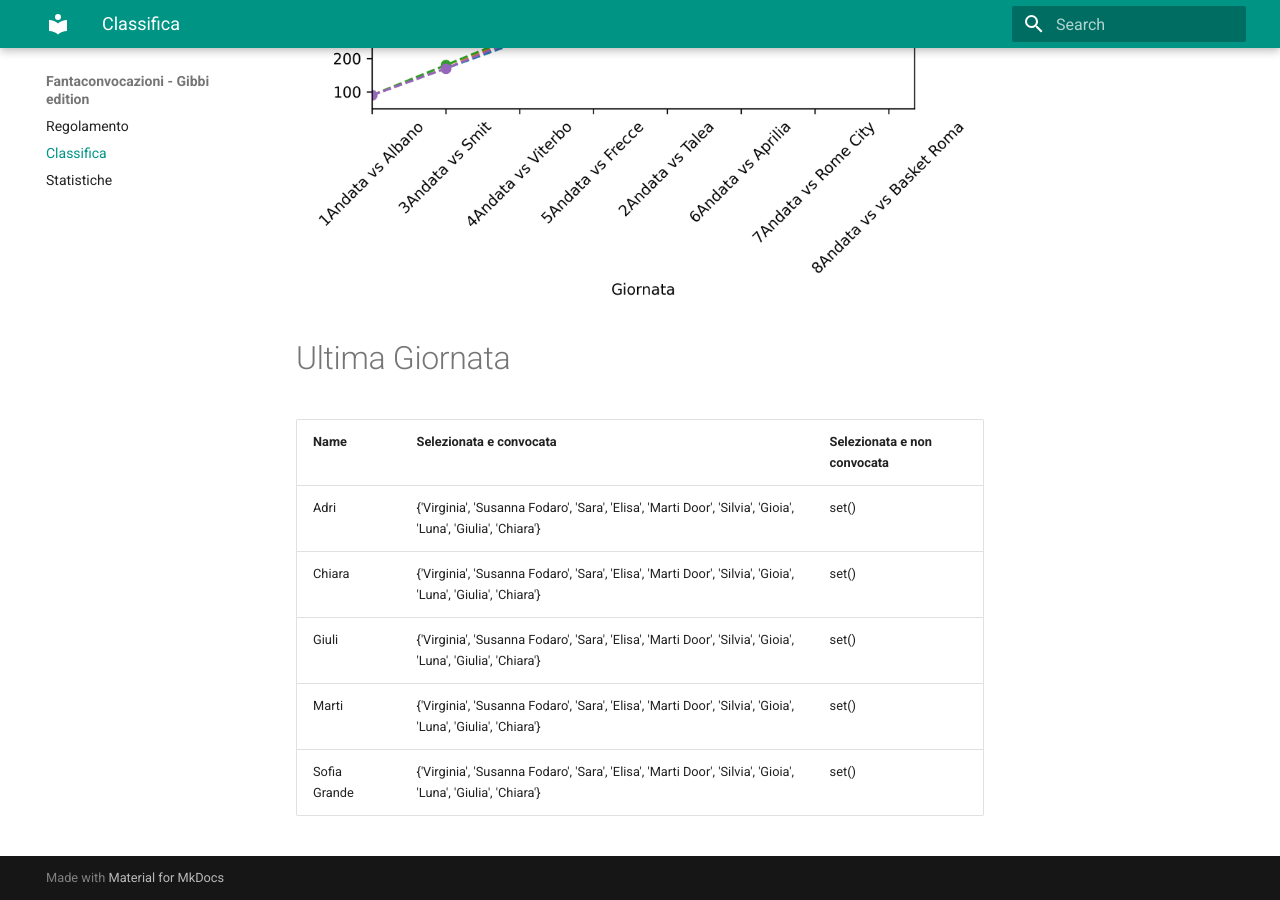
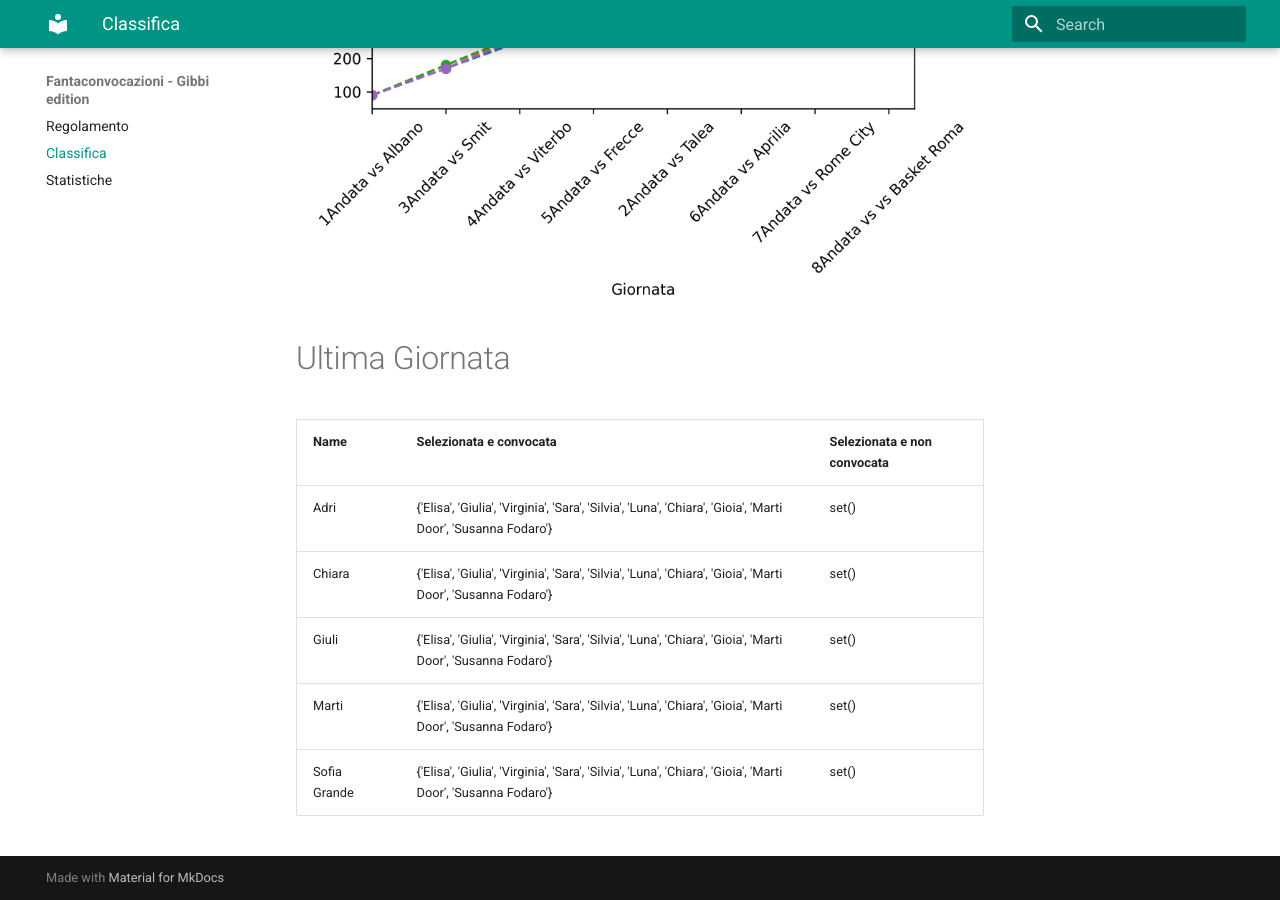
Before and after one commit to martinig94/fantagibbi, an MkDocs documentation site: the page built from docs/Classifica.md, in a window 1280 px wide and 900 px high, scrolled down 810 px. Built offline with MkDocs 1.6.1 and Material for MkDocs 9.7.7, drawn with Linux system fonts in a browser that asks for light colours.

Commit message:
Auto-update from main.py

```diff
--- a/docs/Classifica.md
+++ b/docs/Classifica.md
@@ -18,9 +18,9 @@
 <!-- START_TABLE CORRECT -->
 | Name         | Selezionata e convocata                                                                                      | Selezionata e non convocata   |
 |:-------------|:-------------------------------------------------------------------------------------------------------------|:------------------------------|
-| Adri         | {'Virginia', 'Susanna Fodaro', 'Sara', 'Elisa', 'Marti Door', 'Silvia', 'Gioia', 'Luna', 'Giulia', 'Chiara'} | set()                         |
-| Chiara       | {'Virginia', 'Susanna Fodaro', 'Sara', 'Elisa', 'Marti Door', 'Silvia', 'Gioia', 'Luna', 'Giulia', 'Chiara'} | set()                         |
-| Giuli        | {'Virginia', 'Susanna Fodaro', 'Sara', 'Elisa', 'Marti Door', 'Silvia', 'Gioia', 'Luna', 'Giulia', 'Chiara'} | set()                         |
-| Marti        | {'Virginia', 'Susanna Fodaro', 'Sara', 'Elisa', 'Marti Door', 'Silvia', 'Gioia', 'Luna', 'Giulia', 'Chiara'} | set()                         |
-| Sofia Grande | {'Virginia', 'Susanna Fodaro', 'Sara', 'Elisa', 'Marti Door', 'Silvia', 'Gioia', 'Luna', 'Giulia', 'Chiara'} | set()                         |
+| Adri         | {'Elisa', 'Giulia', 'Virginia', 'Sara', 'Silvia', 'Luna', 'Chiara', 'Gioia', 'Marti Door', 'Susanna Fodaro'} | set()                         |
+| Chiara       | {'Elisa', 'Giulia', 'Virginia', 'Sara', 'Silvia', 'Luna', 'Chiara', 'Gioia', 'Marti Door', 'Susanna Fodaro'} | set()                         |
+| Giuli        | {'Elisa', 'Giulia', 'Virginia', 'Sara', 'Silvia', 'Luna', 'Chiara', 'Gioia', 'Marti Door', 'Susanna Fodaro'} | set()                         |
+| Marti        | {'Elisa', 'Giulia', 'Virginia', 'Sara', 'Silvia', 'Luna', 'Chiara', 'Gioia', 'Marti Door', 'Susanna Fodaro'} | set()                         |
+| Sofia Grande | {'Elisa', 'Giulia', 'Virginia', 'Sara', 'Silvia', 'Luna', 'Chiara', 'Gioia', 'Marti Door', 'Susanna Fodaro'} | set()                         |
 <!-- END_TABLE CORRECT -->
```
